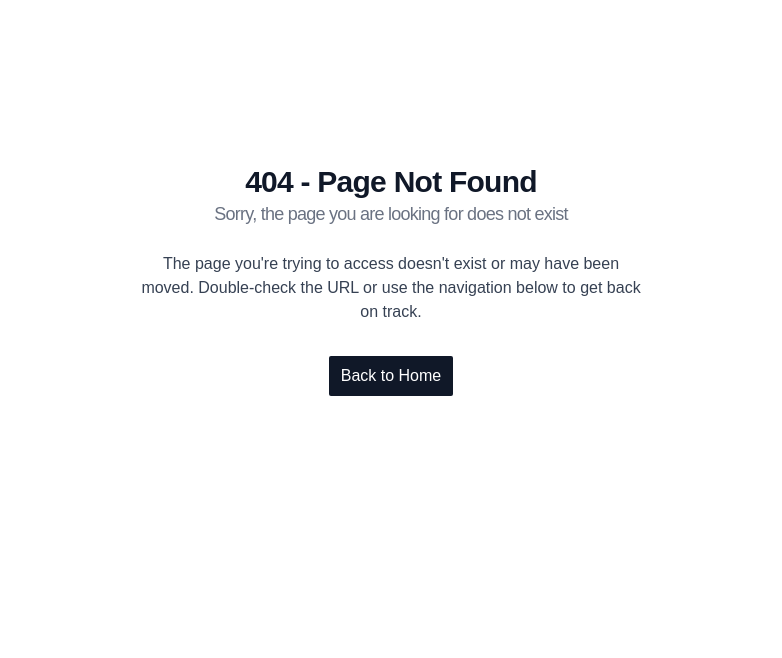
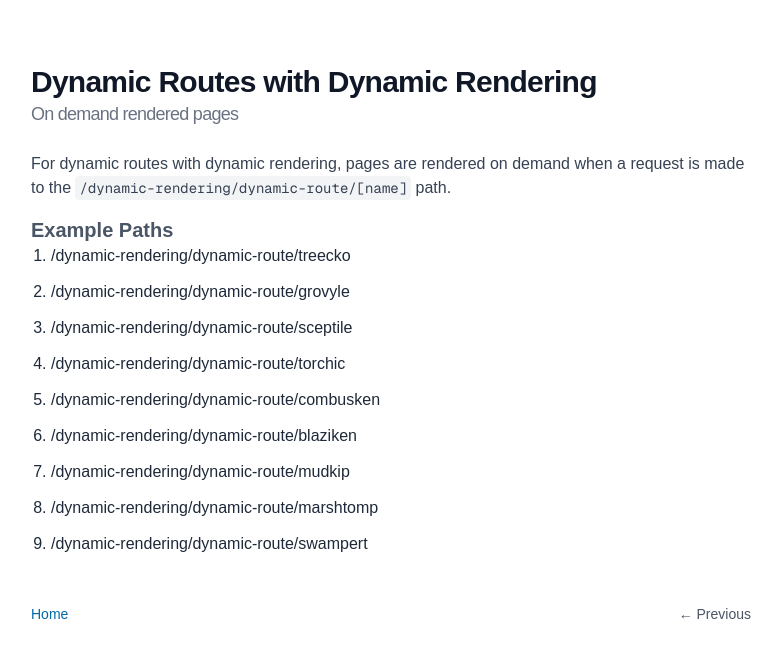
Before and after one commit to N-eeraj/next-rendering-demo, a Next.js app: page /dynamic-rendering/dynamic-route in a window 1280 px wide. Before the commit this address had no page. Shown: the top 658 px of the page, without its empty margins (249-1031 px from the left). Built offline with nearby package versions, Linux system fonts and the light colour scheme.

Commit message:
Dynamic route with dynamic rendering demo

```diff
--- /dev/null
+++ b/app/DynamicRoutes.tsx
@@ -0,0 +1,38 @@
+import RoutesRenderingOptions from "@/components/RoutesRenderingOptions"
+
+const DYNAMIC_RENDERING_OPTIONS = [
+  {
+    label: "SSG Rendering",
+    url: "/ssg/dynamic-route",
+  },
+  {
+    label: "SSG Rendering with ISR",
+    url: "/ssg/dynamic-route/isr",
+  },
+  {
+    label: "Dynamic Rendering",
+    url: "/dynamic-rendering/dynamic-route",
+  },
+]
+
+function DynamicRoutes() {
+  return (
+    <RoutesRenderingOptions
+      title="Dynamic Routes"
+      options={DYNAMIC_RENDERING_OPTIONS}>
+      <p className="text-gray-600 text-sm">
+        Dynamic routes have variable URL paths that include parameters, such as&nbsp;
+        <code className="code-block">
+          /page/[id]
+        </code>
+        &nbsp;or&nbsp;
+        <code className="code-block">
+          /resource/[id]/sub-resource/[sub-resource-id]
+        </code>
+        . These routes represent pages with URLs that change based on the parameter values, allowing for dynamic content based on the path.
+      </p>
+    </RoutesRenderingOptions>
+  )
+}
+
+export default DynamicRoutes
--- /dev/null
+++ b/app/StaticRoutes.tsx
@@ -0,0 +1,51 @@
+import RoutesRenderingOptions from "@/components/RoutesRenderingOptions"
+
+const STATIC_RENDERING_OPTIONS = [
+  {
+    label: "Static Rendering",
+    url: "/static-rendering",
+  },
+  {
+    label: "Static Rendering with Build-Time Data",
+    url: "/static-rendering/build-time-fetch",
+  },
+  {
+    label: "Static Rendering with ISR",
+    url: "/static-rendering/isr",
+  },
+  {
+    label: "Dynamic Rendering (SSR)",
+    url: "/dynamic-rendering",
+  },
+  {
+    label: "Dynamic Rendering with Streaming",
+    url: "/dynamic-rendering/streaming",
+  },
+  {
+    label: "Dynamic Rendering with Partial Streaming",
+    url: "/dynamic-rendering/streaming/partial",
+  },
+]
+
+function StaticRoutes() {
+  return (
+    <RoutesRenderingOptions
+      title="Static Routes"
+      options={STATIC_RENDERING_OPTIONS}
+      className="mb-8">
+      <p className="text-gray-600 text-sm">
+        Static routes have fixed URL paths, such as&nbsp;
+        <code className="code-block">
+          /about
+        </code>
+        &nbsp;or&nbsp;
+        <code className="code-block">
+          /contact
+        </code>
+        . They represent pages with predefined URLs that do not change.
+      </p>
+    </RoutesRenderingOptions>
+  )
+}
+
+export default StaticRoutes
--- /dev/null
+++ b/app/dynamic-rendering/dynamic-route/[name]/not-found.tsx
@@ -0,0 +1,28 @@
+import Navigation from "@/components/Navigation"
+import Link from "next/link"
+import Title from "@/components/Title"
+
+function NotFound() {
+  return (
+    <main className="main-container">
+      <Title
+        heading="404 - Page Not Found"
+        tagline="Sorry, the page you are looking for does not exist" />
+
+      <p className="mb-8 text-gray-700">
+        Please check the URL or return to the listing of example paths.
+      </p>
+
+      <Navigation>
+        <Link
+          href="/dynamic-rendering/dynamic-route"
+          className="text-sky-700 hover:underline font-medium"
+        >
+          Back to Listing
+        </Link>
+      </Navigation>
+    </main>
+  )
+}
+
+export default NotFound
--- /dev/null
+++ b/app/dynamic-rendering/dynamic-route/[name]/page.tsx
@@ -0,0 +1,72 @@
+import { notFound } from "next/navigation"
+import Title from "@/components/Title"
+import Navigation from "@/components/Navigation"
+import Link from "next/link"
+import type { Pokemon } from "@/types"
+import Benefits from "@/components/Benefits"
+import PokemonDemoCard from "@/components/PokemonDemoCard"
+
+interface Props {
+  params: Promise<{ name: string }>
+}
+
+const BENEFITS = [
+  "HTML is generated per request",
+  "Data fetching occurs at request time",
+  "Content is always up-to-date",
+  "Ideal for dynamic or user-specific content",
+]
+
+async function fetchRandomPokemon(name: string) {
+  const response = await fetch("https://pokeapi.co/api/v2/pokemon/" + name)
+  return await response.json()
+}
+
+async function DynamicRouteDynamicRendering({ params }: Props) {
+  try {
+    const { name } = await params
+    const pokemon: Pokemon = await fetchRandomPokemon(name)
+    return (
+      <main className="main-container">
+        <Title
+          heading="Dynamic Rendering"
+          tagline="Rendered On-Demand"
+        />
+
+        <p className="mb-4 text-gray-700">
+          This page is rendered on the server for every request, generating fresh HTML each time a user visits. Unlike static pages, the HTML is never cached at build time unless you explicitly configure caching.
+        </p>
+
+        <Benefits benefits={BENEFITS} />
+
+        <p className="mb-8 text-gray-500 text-sm">
+          This strategy combines the flexibility of dynamic URLs with real-time server rendering, ensuring that every visitor receives the most up-to-date version of the page.
+          However, it may be slightly slower than SSG or SSG with ISR due to server-side processing on each request.
+        </p>
+
+        <PokemonDemoCard
+          label="Rendered at"
+          pokemon={pokemon}>
+          Pokémon is fetched at request time based on the&nbsp;
+          <code className="code-block bg-gray-300 text-gray-600">
+            [name]
+          </code>
+          &nbsp;route parameter. This page regenerates on each request, so the content is always fresh.
+        </PokemonDemoCard>
+
+        <Navigation>
+          <Link
+            href="/dynamic-rendering/dynamic-route"
+            className="text-sky-700 hover:underline font-medium"
+          >
+            Back to Example Paths
+          </Link>
+        </Navigation>
+      </main>
+    )
+  } catch {
+    notFound()
+  }
+}
+
+export default DynamicRouteDynamicRendering
--- /dev/null
+++ b/app/dynamic-rendering/dynamic-route/page.tsx
@@ -0,0 +1,50 @@
+
+import Title from "@/components/Title"
+import Navigation from "@/components/Navigation"
+import RoutesList from "@/components/RoutesList"
+
+const DYNAMIC_ROUTE = "/dynamic-rendering/dynamic-route/"
+const ON_DEMAND_PATH_PROPS = {
+  title: "Example Paths",
+  dynamicRoute: DYNAMIC_ROUTE,
+  paths: [
+    "treecko",
+    "grovyle",
+    "sceptile",
+    "torchic",
+    "combusken",
+    "blaziken",
+    "mudkip",
+    "marshtomp",
+    "swampert",
+  ]
+    .map((name) => ({ name })),
+}
+
+async function DynamicRouteDynamicRendering() {
+
+  return (
+    <main className="main-container">
+      <Title
+        heading="Dynamic Routes with Dynamic Rendering"
+        tagline="On demand rendered pages"
+      />
+
+      <p className="mb-4 text-gray-700">
+        For dynamic routes with dynamic rendering, pages are rendered on demand when a request is made to the&nbsp;
+        <code className="code-block">
+          {DYNAMIC_ROUTE}[name]
+        </code>
+        &nbsp;path.
+      </p>
+
+      <RoutesList {...ON_DEMAND_PATH_PROPS} />
+
+      <Navigation
+        previous="/ssg/dynamic-route/isr"
+      />
+    </main>
+  )
+}
+
+export default DynamicRouteDynamicRendering
--- a/app/page.tsx
+++ b/app/page.tsx
@@ -1,42 +1,5 @@
-import RoutesRenderingOptions from "@/components/RoutesRenderingOptions"
-
-const STATIC_RENDERING_OPTIONS = [
-  {
-    label: "Static Rendering",
-    url: "/static-rendering",
-  },
-  {
-    label: "Static Rendering with Build-Time Data",
-    url: "/static-rendering/build-time-fetch",
-  },
-  {
-    label: "Static Rendering with ISR",
-    url: "/static-rendering/isr",
-  },
-  {
-    label: "Dynamic Rendering (SSR)",
-    url: "/dynamic-rendering",
-  },
-  {
-    label: "Dynamic Rendering with Streaming",
-    url: "/dynamic-rendering/streaming",
-  },
-  {
-    label: "Dynamic Rendering with Partial Streaming",
-    url: "/dynamic-rendering/streaming/partial",
-  },
-]
-
-const DYNAMIC_RENDERING_OPTIONS = [
-  {
-    label: "SSG Rendering",
-    url: "/ssg/dynamic-route",
-  },
-  {
-    label: "SSG Rendering with ISR",
-    url: "/ssg/dynamic-route/isr",
-  },
-]
+import DynamicRoutes from "./DynamicRoutes"
+import StaticRoutes from "./StaticRoutes"
 
 function Home() {
   return (
@@ -52,38 +15,8 @@ function Home() {
         incremental, and client-driven rendering.
       </p>
 
-      <RoutesRenderingOptions
-        title="Static Routes"
-        options={STATIC_RENDERING_OPTIONS}
-        className="mb-8">
-        <p className="text-gray-600 text-sm">
-          Static routes have fixed URL paths, such as&nbsp;
-          <code className="code-block">
-            /about
-          </code>
-          &nbsp;or&nbsp;
-          <code className="code-block">
-            /contact
-          </code>
-          . They represent pages with predefined URLs that do not change.
-        </p>
-      </RoutesRenderingOptions>
-
-      <RoutesRenderingOptions
-        title="Dynamic Routes"
-        options={DYNAMIC_RENDERING_OPTIONS}>
-        <p className="text-gray-600 text-sm">
-          Dynamic routes have variable URL paths that include parameters, such as&nbsp;
-          <code className="code-block">
-            /page/[id]
-          </code>
-          &nbsp;or&nbsp;
-          <code className="code-block">
-            /resource/[id]/sub-resource/[sub-resource-id]
-          </code>
-          . These routes represent pages with URLs that change based on the parameter values, allowing for dynamic content based on the path.
-        </p>
-      </RoutesRenderingOptions>
+      <StaticRoutes />
+      <DynamicRoutes />
     </main>
   )
 }
--- a/app/ssg/dynamic-route/isr/page.tsx
+++ b/app/ssg/dynamic-route/isr/page.tsx
@@ -60,6 +60,7 @@ async function DynamicRouteSSG_ISR() {
 
       <Navigation
         previous="/ssg/dynamic-route"
+        next="/dynamic-rendering/dynamic-route"
       />
     </main>
   )
```
